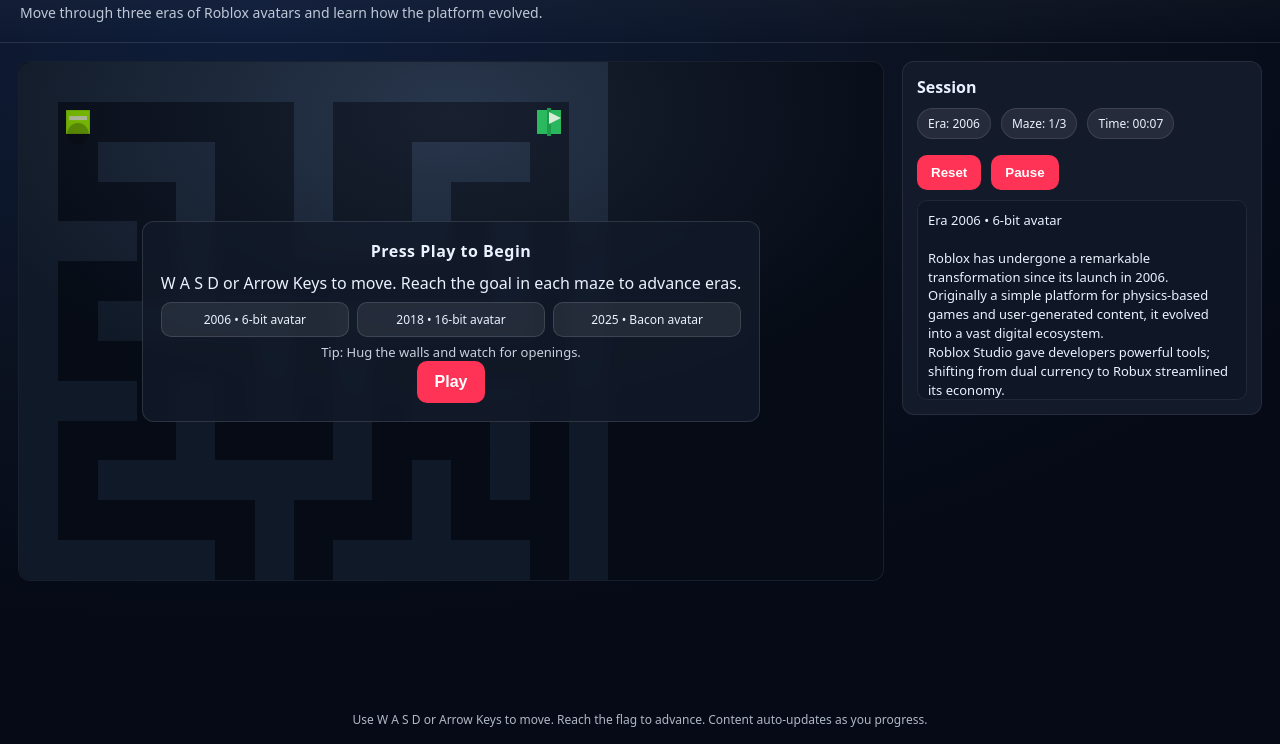
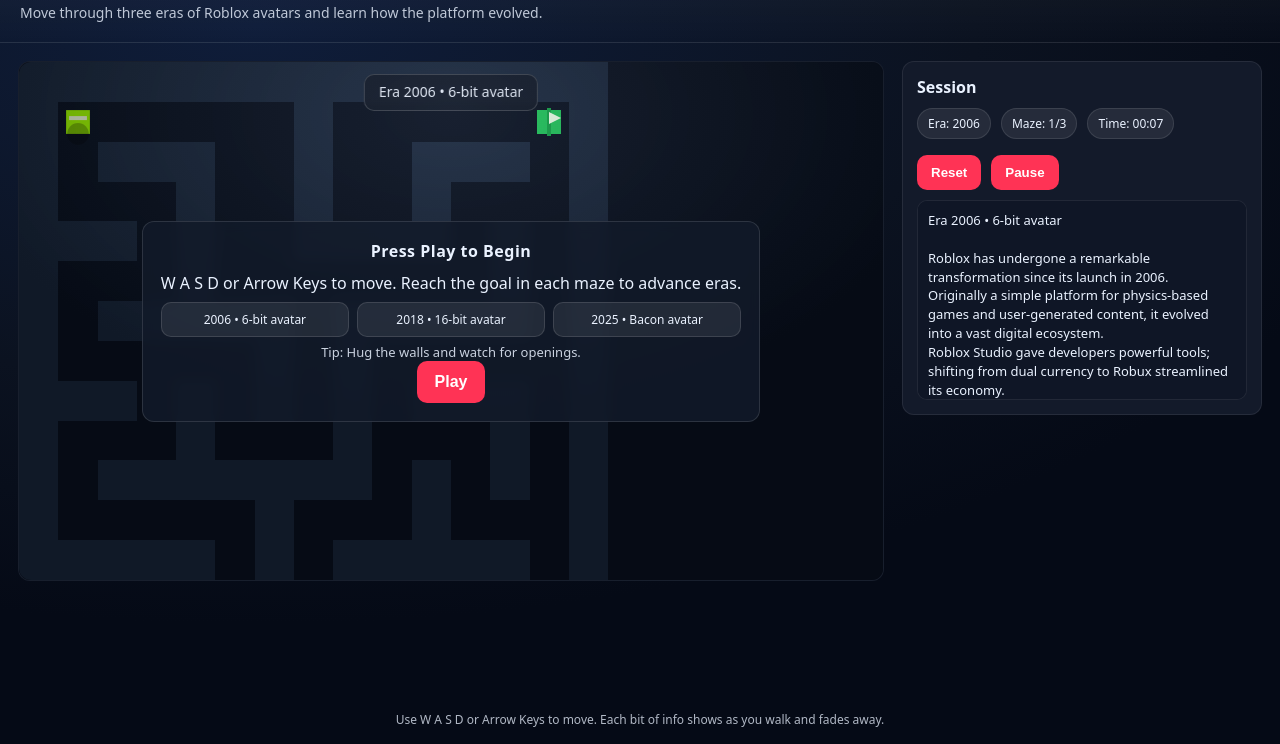
Before and after one commit to solarbeam1124-eng/Websiteeeifjiejfioejifo, a plain HTML site: page index.html in a window 1280 px wide. Both pictures are taken after a click on the button "Reset". Shown: the part 56-800 px from the top of the page. Drawn offline with Linux system fonts and the light colour scheme.

Commit message:
Update index.html

```diff
--- a/index.html
+++ b/index.html
@@ -151,6 +151,28 @@
       border-radius: 10px;
       font-size: 12px;
     }
+
+    /* Top banner narrative */
+    #banner {
+      position: absolute;
+      top: 12px;
+      left: 50%;
+      transform: translateX(-50%);
+      background: rgba(18,26,42,0.85);
+      border: 1px solid rgba(255,255,255,0.18);
+      color: var(--text);
+      padding: 8px 14px;
+      border-radius: 10px;
+      font-size: 14px;
+      line-height: 1.35;
+      pointer-events: none;
+      opacity: 0;
+      transition: opacity 1.0s ease;
+      max-width: 80%;
+      text-align: center;
+      backdrop-filter: blur(4px);
+    }
+    #banner.show { opacity: 1; }
   </style>
 </head>
 <body>
@@ -162,6 +184,7 @@
   <main>
     <section id="stage">
       <canvas id="game" width="880" height="520"></canvas>
+      <div id="banner"></div>
       <div id="overlay" class="overlay">
         <div class="card">
           <div class="title">Press Play to Begin</div>
@@ -193,7 +216,7 @@
   </main>
 
   <footer>
-    Use W A S D or Arrow Keys to move. Reach the flag to advance. Content auto‑updates as you progress.
+    Use W A S D or Arrow Keys to move. Each bit of info shows as you walk and fades away.
   </footer>
 
   <script>
@@ -206,7 +229,7 @@
       "2025": { wall: "#2e4a88", floor: "#121f3e", avatar: "#ff3355", detail: 32 } // Bacon vibe
     };
 
-    // --- Narrative text
+    // --- Narrative sentences (base)
     const narrativeBase = [
       "Roblox has undergone a remarkable transformation since its launch in 2006.",
       "Originally a simple platform for physics-based games and user-generated content, it evolved into a vast digital ecosystem.",
@@ -216,6 +239,13 @@
       "Developers earn real income, and players explore millions of games across genres.",
       "With over 85 million daily users and major brand partnerships, Roblox reshaped digital interaction."
     ];
+
+    // Era-specific banner prefix lines
+    const ERA_PREFIX = {
+      "2006": "Era 2006 • 6‑bit avatar",
+      "2018": "Era 2018 • 16‑bit avatar",
+      "2025": "Era 2025 • Bacon avatar"
+    };
 
     // --- Mazes: 1=2006, 2=2018, 3=2025
     const mazes = [
@@ -294,6 +324,7 @@
     const eraBadge = document.getElementById("eraBadge");
     const levelBadge = document.getElementById("levelBadge");
     const timeBadge = document.getElementById("timeBadge");
+    const bannerEl = document.getElementById("banner");
 
     // --- State
     let currentLevel = 0;
@@ -306,7 +337,14 @@
 
     const keys = new Set();
 
-    // --- Helpers
+    // Narrative queue & movement-trigger
+    let bannerQueue = [];
+    let bannerShowing = false;
+    let distAcc = 0; // distance accumulator to trigger sentences
+    const DIST_PER_SENTENCE = 120; // pixels walked per sentence trigger
+    const BANNER_SHOW_MS = 2800; // visible duration
+    const BANNER_FADE_MS = 1000; // fade in/out controlled via CSS
+
     function formatTime(ms) {
       const s = Math.floor(ms / 1000);
       const mm = String(Math.floor(s / 60)).padStart(2, "0");
@@ -319,11 +357,42 @@
     }
 
     function pushNarrative(era) {
+      // Update side panel with full context
       const prefix =
         era === "2006" ? "Era 2006 • 6‑bit avatar\n" :
         era === "2018" ? "Era 2018 • 16‑bit avatar\n" :
         "Era 2025 • Bacon avatar\n";
       setInfo([prefix, ...narrativeBase]);
+
+      // Prepare top banner queue: show prefix first, then sentences one-by-one
+      bannerQueue = [ERA_PREFIX[era], ...narrativeBase];
+      distAcc = 0; // reset distance gate
+    }
+
+    function showBannerOnce(text) {
+      bannerShowing = true;
+      bannerEl.textContent = text;
+      bannerEl.classList.add("show");
+      // Hide after duration
+      setTimeout(() => {
+        bannerEl.classList.remove("show");
+        setTimeout(() => {
+          bannerShowing = false;
+          bannerEl.textContent = "";
+        }, BANNER_FADE_MS);
+      }, BANNER_SHOW_MS);
+    }
+
+    function maybePopBannerByWalk(deltaDist) {
+      if (!started || paused) return;
+      distAcc += deltaDist;
+      if (bannerShowing) return;
+      if (bannerQueue.length === 0) return;
+      if (distAcc >= DIST_PER_SENTENCE) {
+        distAcc = 0;
+        const next = bannerQueue.shift();
+        showBannerOnce(next);
+      }
     }
 
     function parseMaze(level) {
@@ -349,6 +418,8 @@
       eraBadge.textContent = `Era: ${era}`;
       levelBadge.textContent = `Maze: ${currentLevel + 1}/3`;
       pushNarrative(era);
+      // Immediately show the first line (era prefix) when the level starts
+      if (bannerQueue.length) showBannerOnce(bannerQueue.shift());
       draw(0); // immediate draw
     }
 
@@ -360,7 +431,6 @@
     }
 
     function collide(nextX, nextY, radius = 12) {
-      // Check 4 corners around the avatar circle
       const points = [
         { x: nextX - radius, y: nextY - radius },
         { x: nextX + radius, y: nextY - radius },
@@ -381,6 +451,9 @@
       if (keys.has("ArrowDown") || keys.has("KeyS")) dy += 1;
       if (keys.has("ArrowLeft") || keys.has("KeyA")) dx -= 1;
       if (keys.has("ArrowRight") || keys.has("KeyD")) dx += 1;
+
+      const prevX = pos.x, prevY = pos.y;
+
       if (dx || dy) {
         const len = Math.hypot(dx, dy) || 1;
         vel.x = (dx / len) * speed * TILE * (dt / 1000);
@@ -390,8 +463,16 @@
       }
       const nextX = pos.x + vel.x;
       const nextY = pos.y + vel.y;
+
+      // Move with collision
       if (!collide(nextX, pos.y)) pos.x = nextX;
       if (!collide(pos.x, nextY)) pos.y = nextY;
+
+      // Distance walked this frame
+      const deltaDist = Math.hypot(pos.x - prevX, pos.y - prevY);
+      if (deltaDist > 0) {
+        maybePopBannerByWalk(deltaDist);
+      }
     }
 
     function drawGrid(theme) {
@@ -426,20 +507,16 @@
     function drawAvatar(theme) {
       const { detail } = theme;
       const size = 22 + Math.min(detail, 24) * 0.3;
-      // Body (retro pixel-ish blocks)
       ctx.fillStyle = theme.avatar;
       ctx.fillRect(pos.x - size/2, pos.y - size/2, size, size);
-      // Face stripe to hint evolution detail
       ctx.fillStyle = "rgba(255,255,255,0.85)";
       ctx.fillRect(pos.x - size/2 + 3, pos.y - size/2 + 6, size - 6, 4);
-      // Hair (bacon = reddish streaks in 2025)
       if (detail >= 32) {
         ctx.fillStyle = "#ff667f";
         ctx.fillRect(pos.x - size/2 + 2, pos.y - size/2 + 2, size - 4, 3);
         ctx.fillStyle = "#cc2e48";
         ctx.fillRect(pos.x - size/2 + 2, pos.y - size/2 + 6, size - 4, 3);
       }
-      // Shadow
       ctx.fillStyle = "rgba(0,0,0,0.25)";
       ctx.beginPath();
       ctx.arc(pos.x, pos.y + size/2, size/2.2, 0, Math.PI * 2);
@@ -451,17 +528,17 @@
       const gy = maze.goal.y * TILE + TILE/2;
       const d = Math.hypot(pos.x - gx, pos.y - gy);
       if (d < 20) {
-        // Advance
         if (currentLevel < mazes.length - 1) {
           currentLevel++;
           maze = parseMaze(currentLevel);
           const era = mazes[currentLevel].era;
           pos = { x: maze.start.x * TILE + TILE/2, y: maze.start.y * TILE + TILE/2 };
           pushNarrative(era);
+          // Immediately announce the new era
+          if (bannerQueue.length) showBannerOnce(bannerQueue.shift());
           eraBadge.textContent = `Era: ${era}`;
           levelBadge.textContent = `Maze: ${currentLevel + 1}/3`;
         } else {
-          // Completed
           setInfo([
             "You reached the 2025 Bacon avatar finale!",
             "",
```
